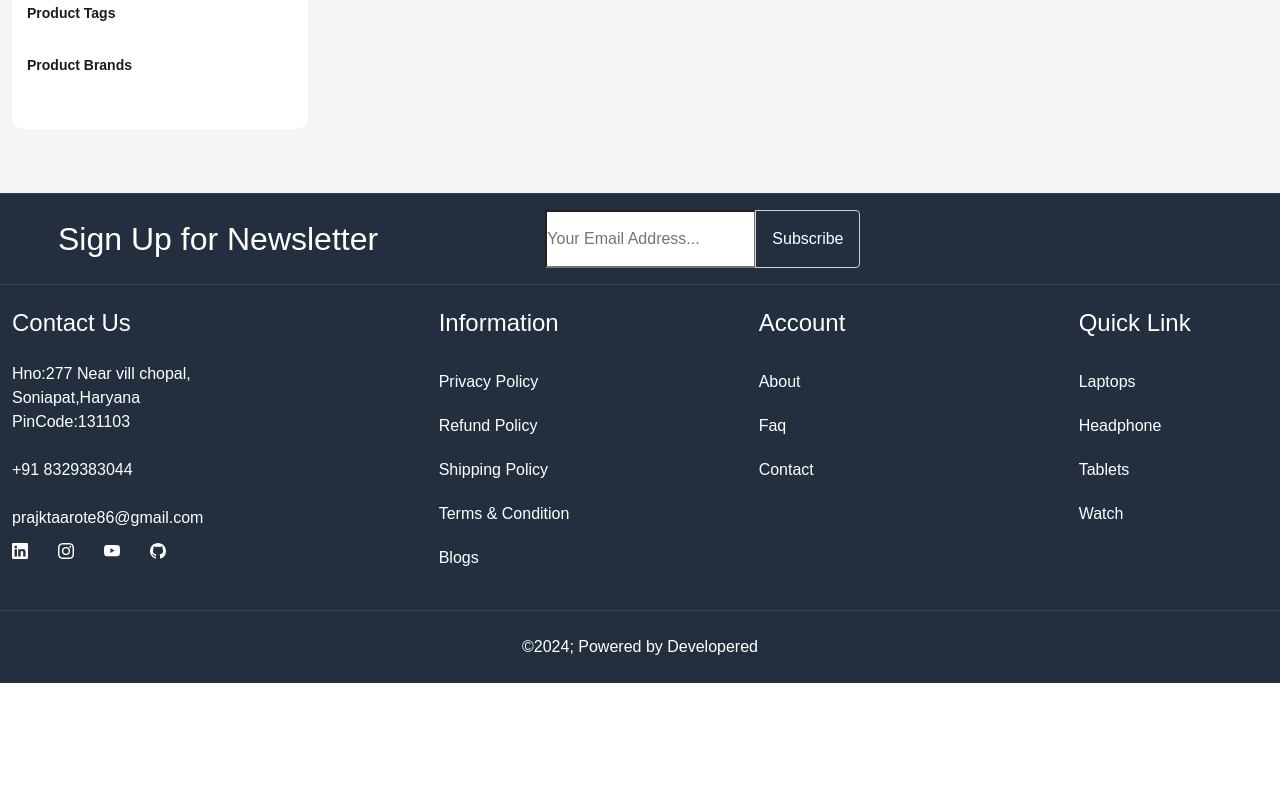
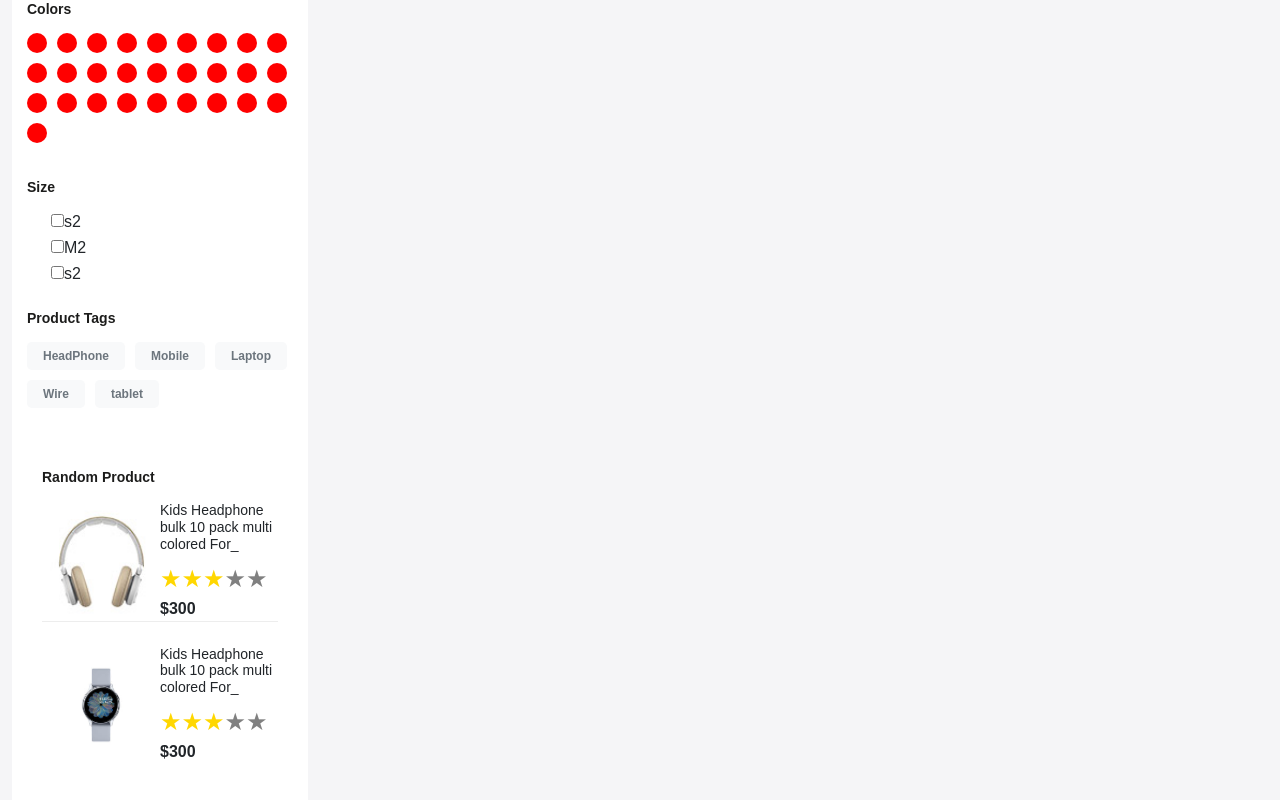
Before and after one commit to uniquepraj86/E-commerce, a React (Create React App) app: page /store in a window 1280 px wide. Shown: the part 620-1420 px from the top of the page. Before the commit the page ends 1303 px from the top, so only its background shows below. Built offline with nearby package versions, Linux system fonts and the light colour scheme; some icons are missing.

Commit message:
added content OurStore

```diff
--- a/src/pages/OurStore.js
+++ b/src/pages/OurStore.js
@@ -2,6 +2,7 @@ import React from "react";
 import BreadCrumb from "../components/BreadCrumb";
 import Meta from "../components/Meta";
 import Container from "../components/Container";
+import ReactStars from "react-rating-stars-component";
 
 const OurStore = () => {
   return (
@@ -14,16 +15,12 @@ const OurStore = () => {
             <div className="filter-card mb-3">
               <h3 className="filter-title">Shop By Categories</h3>
               <div>
-              <ul className="ps-0">
-
-
-              </ul>
+                <ul className="ps-0"></ul>
               </div>
             </div>
             <div className="filter-card mb-3">
               <h3 className="filter-title">Filter By</h3>
               <div>
-
                 <h5 className="sub-title">Price</h5>
                 <div className="d-flex align-items-center gap-10">
                   <div className="form-floating">
@@ -45,27 +42,129 @@ const OurStore = () => {
                     <label htmlFor="floatingInput1">To</label>
                   </div>
                 </div>
-
-
+                <h5 className="sub-title">Colors</h5>
+                <div className="d-flex flex-wrap">
+                  <ul className="colors ps-0">
+                    <li></li>
+                    <li></li>
+                    <li></li>
+                    <li></li>
+                    <li></li>
+                    <li></li>
+                    <li></li>
+                    <li></li>
+                    <li></li>
+                    <li></li>
+                    <li></li>
+                    <li></li>
+                    <li></li>
+                    <li></li>
+                    <li></li>
+                    <li></li>
+                    <li></li>
+                    <li></li>
+                    <li></li>
+                    <li></li>
+                    <li></li>
+                    <li></li>
+                    <li></li>
+                    <li></li>
+                    <li></li>
+                    <li></li>
+                    <li></li>
+                    <li></li>
+                  </ul>
+                </div>
+                <h5 className="sub-title">Size</h5>
+                <div>
+                  <div className="form-check">
+                    <input
+                    className="form-check-label"
+                    value=""
+                    id="color-1"
+                     type="checkbox" />
+                     <label htmlFor="color-1" className="form-check-label"></label>
+                  s{2}
+                 </div>
+                 <div className="form-check">
+                    <input
+                    className="form-check-label"
+                    value=""
+                    id="color-2"
+                     type="checkbox" />
+                     <label htmlFor="color-2" className="form-check-label"></label>
+                  M{2}
+                 </div>
+                 <div className="form-check">
+                    <input
+                    className="form-check-label"
+                    value=""
+                    id="color-3"
+                     type="checkbox" />
+                     <label htmlFor="color-3" className="form-check-label"></label>
+                  s{2}
+                 </div>
+                </div>
               </div>
               <div className="mt-4 mb-3">
                 <h3 className="sub-title">Product Tags</h3>
                 <div>
                   <div className="product-tags d-flex flex-wrap align-items-center gap-10">
-
+                    <span className="badge bg-light text-secondary rounded-3 py-2 px-3">
+                      HeadPhone
+                    </span>
+                    <span className="badge bg-light text-secondary rounded-3 py-2 px-3">
+                      Mobile
+                    </span>
+                    <span className="badge bg-light text-secondary rounded-3 py-2 px-3">
+                      Laptop
+                    </span>
+                    <span className="badge bg-light text-secondary rounded-3 py-2 px-3">
+                      Wire
+                    </span>
+                    <span className="badge bg-light text-secondary rounded-3 py-2 px-3">
+                     tablet
+                    </span>
                   </div>
+                </div>
+              </div>
+              <div className="filter-card mt-4 mb-3">
+                <h3 className="filter-title sub-title">Random Product</h3>
+                <div>
+                  <div className="random-products d-flex">
+                     <div className="w-50">
+                      <img src="images/headphone.jpg"
+                      className="img.fluid w-100" alt="watch"/>
+                     </div>
+                     <div className="w-50">
+                      <h5>Kids Headphone bulk 10 pack multi colored For_</h5>
+                      <ReactStars count={5} size={24} value="3" activeColor="#ffd700" />
+                      <b>$300</b>
+                     </div>
+                </div>
+                <div className="random-products d-flex mt-4">
+                     <div className="w-50">
+                      <img src="images/watch.jpg"
+                      className="img.fluid w-100" alt="watch"/>
+                     </div>
+                     <div className="w-50">
+                      <h5>Kids Headphone bulk 10 pack multi colored For_</h5>
+                      <ReactStars count={5} size={24} value="3" activeColor="#ffd700" />
+                      <b>$300</b>
+                     </div>
+                </div>
+                </div>
+                <div>
+                  <div className="product-tags d-flex flex-wrap align-items-center gap-10"></div>
                 </div>
               </div>
               <div className=" mb-3">
                 <h3 className="sub-title">Product Brands</h3>
                 <div>
-              <div className="product-tags d-flex flex-wrap align-items-center gap-10">
+                  <div className="product-tags d-flex flex-wrap align-items-center gap-10"></div>
                 </div>
               </div>
             </div>
-          </div>
-
-
           </div>
           <div className="col-9">
             <div className="filter-sort-grid mb-4">
@@ -81,9 +180,7 @@ const OurStore = () => {
                     id=""
                   >
                     <option value="title">Alphabetically, A-Z</option>
-                  <option value="-title">
-                    Alphabetically, Z-A
-                  </option>
+                    <option value="-title">Alphabetically, Z-A</option>
                     <option value="price">Price, low to high</option>
                     <option value="-price">Price, high to low</option>
                     <option value="createdAt">Date, old to new</option>
@@ -94,26 +191,22 @@ const OurStore = () => {
                   <p className="totalproducts mb-0">21 Products</p>
                   <div className="d-flex gap-10 align-items-center grid">
                     <img
-
                       src="images/gr4.svg"
                       className="d-block img-fluid"
                       alt="grid"
                     />
                     <img
-
                       src="images/gr3.svg"
                       className="d-block img-fluid"
                       alt="grid"
                     />
                     <img
-
                       src="images/gr2.svg"
                       className="d-block img-fluid"
                       alt="grid"
                     />
 
                     <img
-
                       src="images/gr.svg"
                       className="d-block img-fluid"
                       alt="grid"
@@ -123,9 +216,7 @@ const OurStore = () => {
               </div>
             </div>
             <div className="products-list pb-5">
-            <div className="d-flex gap-10 flex-wrap">
-
-            </div>
+              <div className="d-flex gap-10 flex-wrap"></div>
             </div>
           </div>
         </div>
```
Lines whose indentation alone changed are shown as unchanged.
